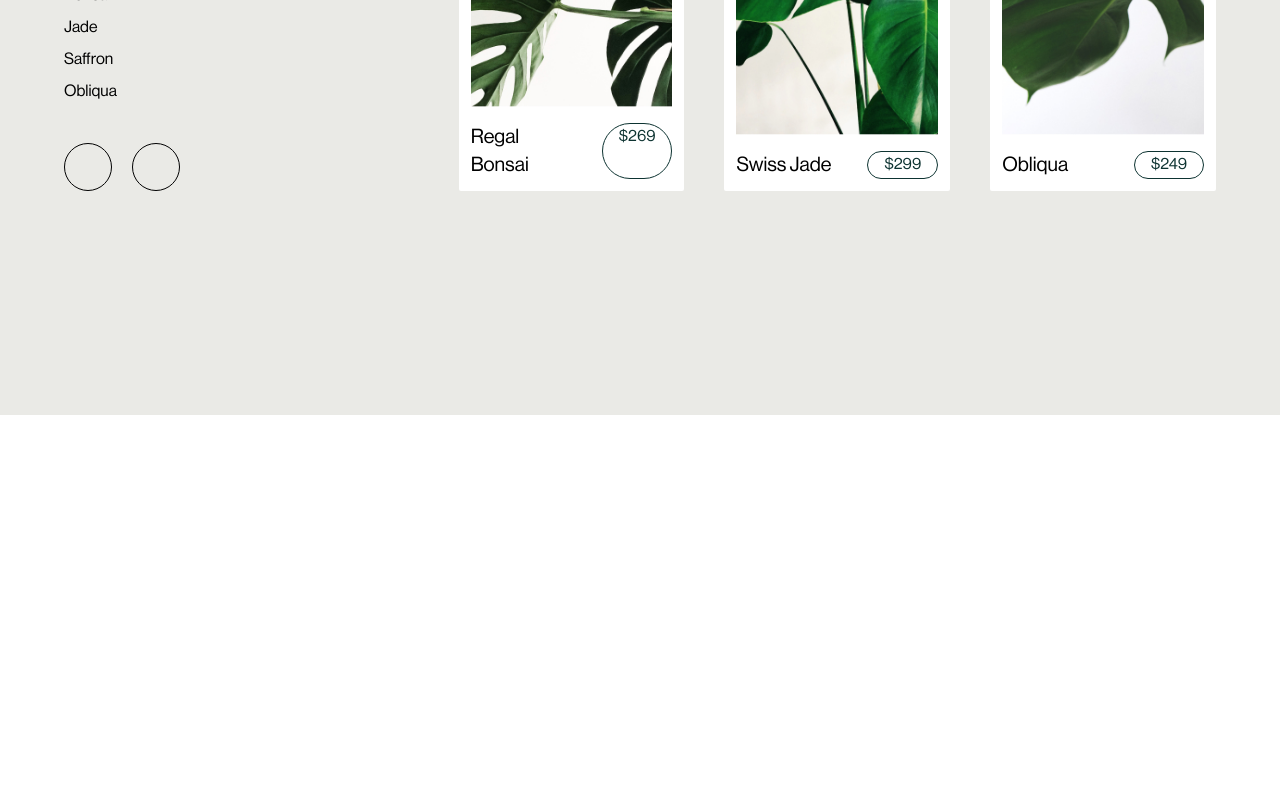
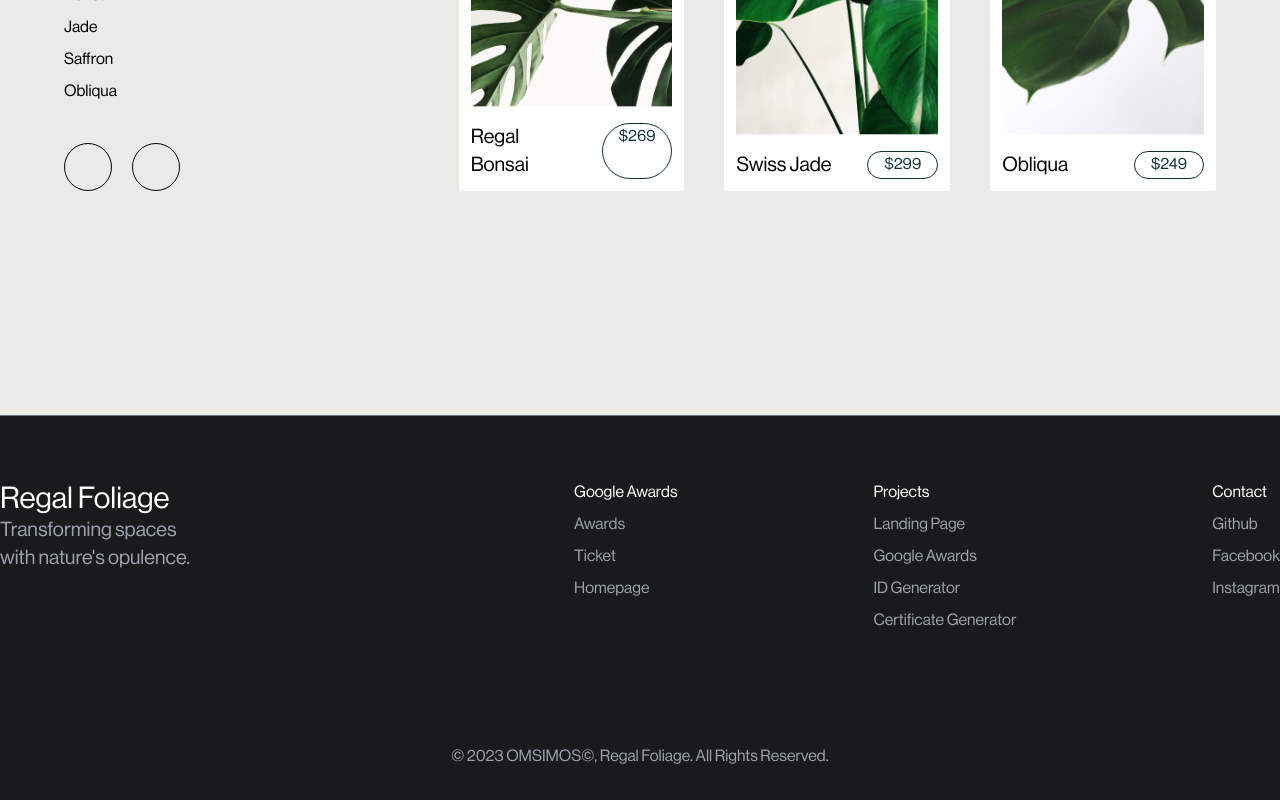
Before and after one commit to hyamero/regal-foliage, a React (Vite) app: page / in a window 1280 px wide. Shown: the part 5199-5999 px from the top of the page. Before the commit the page ends 5614 px from the top, so only its background shows below. Built offline with nearby package versions, Linux system fonts and the light colour scheme; some icons are missing.

Commit message:
chore: temporary footer component

```diff
--- a/src/App.tsx
+++ b/src/App.tsx
@@ -1,6 +1,7 @@
 import landingImage from "./assets/images/landing-image.jpg";
 import { Container } from "./components/Container";
 import { Discover } from "./components/Discover";
+import { Footer } from "./components/Footer";
 import { Navbar } from "./components/Navbar";
 import { Potd } from "./components/Potd";
 import { Showcase } from "./components/Showcase";
@@ -37,6 +38,7 @@ function App() {
       <Potd />
       <Showcase />
       <Discover />
+      <Footer />
     </>
   );
 }
--- /dev/null
+++ b/src/components/Footer.tsx
@@ -0,0 +1,115 @@
+import React from "react";
+import { Container } from "./Container";
+
+export const Footer = () => {
+  const data = [
+    {
+      title: "Google Awards",
+      items: [
+        {
+          title: "Awards",
+          link: "https://awards.gdsc-usls.live/awards",
+        },
+        {
+          title: "Ticket",
+          link: "https://awards.gdsc-usls.live/ticket",
+        },
+        {
+          title: "Homepage",
+          link: "https://awards.gdsc-usls.live",
+          route: false,
+        },
+      ],
+    },
+
+    {
+      title: "Projects",
+      items: [
+        {
+          title: "Landing Page",
+          link: "https://github.com/gdsc-usls/landing",
+        },
+        {
+          title: "Google Awards",
+          link: "https://github.com/gdsc-usls/google-awards",
+        },
+        {
+          title: "ID Generator",
+          link: "https://github.com/gdsc-usls/id-generator",
+        },
+        {
+          title: "Certificate Generator",
+          link: "https://github.com/gdsc-usls/certificate-generator",
+        },
+      ],
+    },
+
+    {
+      title: "Contact",
+      items: [
+        {
+          title: "Github",
+          link: "https://github.com/gdsc-usls",
+        },
+        {
+          title: "Facebook",
+          link: "https://www.facebook.com/dsc.usls",
+        },
+        {
+          title: "Instagram",
+          link: "https://www.instagram.com/gdsc_usls/",
+        },
+      ],
+    },
+  ];
+
+  return (
+    <footer className="bg-[#181A1B] font-neue-roman  contain flex w-full flex-col justify-between border-t-[1px] border-t-gray-500 pt-16 font-montserrat ">
+      <Container className="flex w-full flex-col justify-between gap-20 whitespace-nowrap lg:flex-row lg:gap-40 xl:gap-96">
+        <div className="text-white">
+          <div className="block text-3xl font-medium">
+            <p className="font-merchant-thin-condensed">Regal Foliage</p>
+            <p className="text-xl font-light text-gray-400">
+              Transforming spaces <br />
+              with nature's opulence.
+            </p>
+          </div>
+        </div>
+
+        <div className="flex w-full justify-between">
+          {data.map((data) => {
+            const { title, items } = data;
+
+            return (
+              <div key={title} className="space-y-2 text-sm md:text-base">
+                <h3 className="font-neue-roman text-white">{title}</h3>
+                <ul className="flex flex-col  space-y-2 font-normal text-gray-400 [&>li>a:hover]:text-gray-500 [&>li>a:hover]:transition-all">
+                  {items.map((item) => (
+                    <li key={item.title}>
+                      {item.route ? (
+                        <button className="font-neue-light" type="button">
+                          {item.title}
+                        </button>
+                      ) : (
+                        <a
+                          target="_blank"
+                          rel="noreferrer noopener"
+                          href={item.link}
+                        >
+                          {item.title}
+                        </a>
+                      )}
+                    </li>
+                  ))}
+                </ul>
+              </div>
+            );
+          })}
+        </div>
+      </Container>
+      <p className="mt-28 pb-8 text-center text-xs text-gray-400 md:text-base">
+        &copy; 2023 OMSIMOS&copy;, Regal Foliage. All Rights Reserved.
+      </p>
+    </footer>
+  );
+};
```
